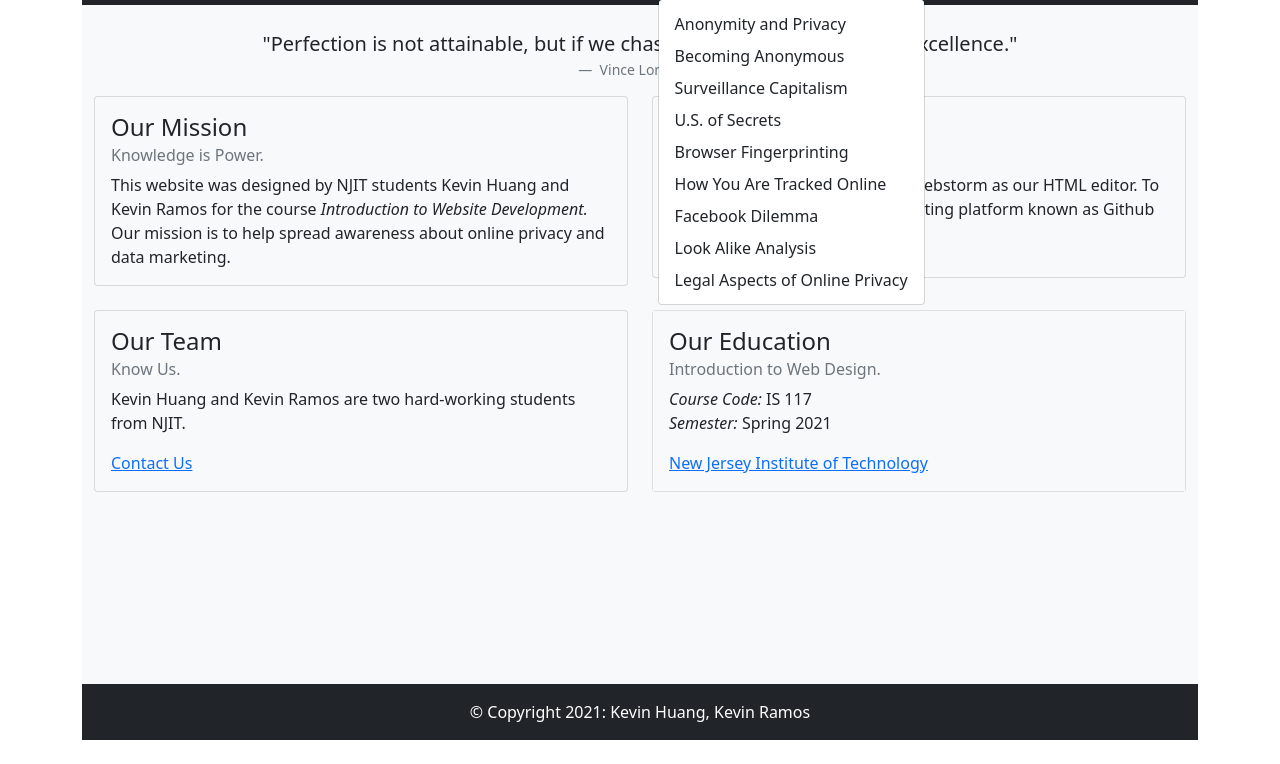
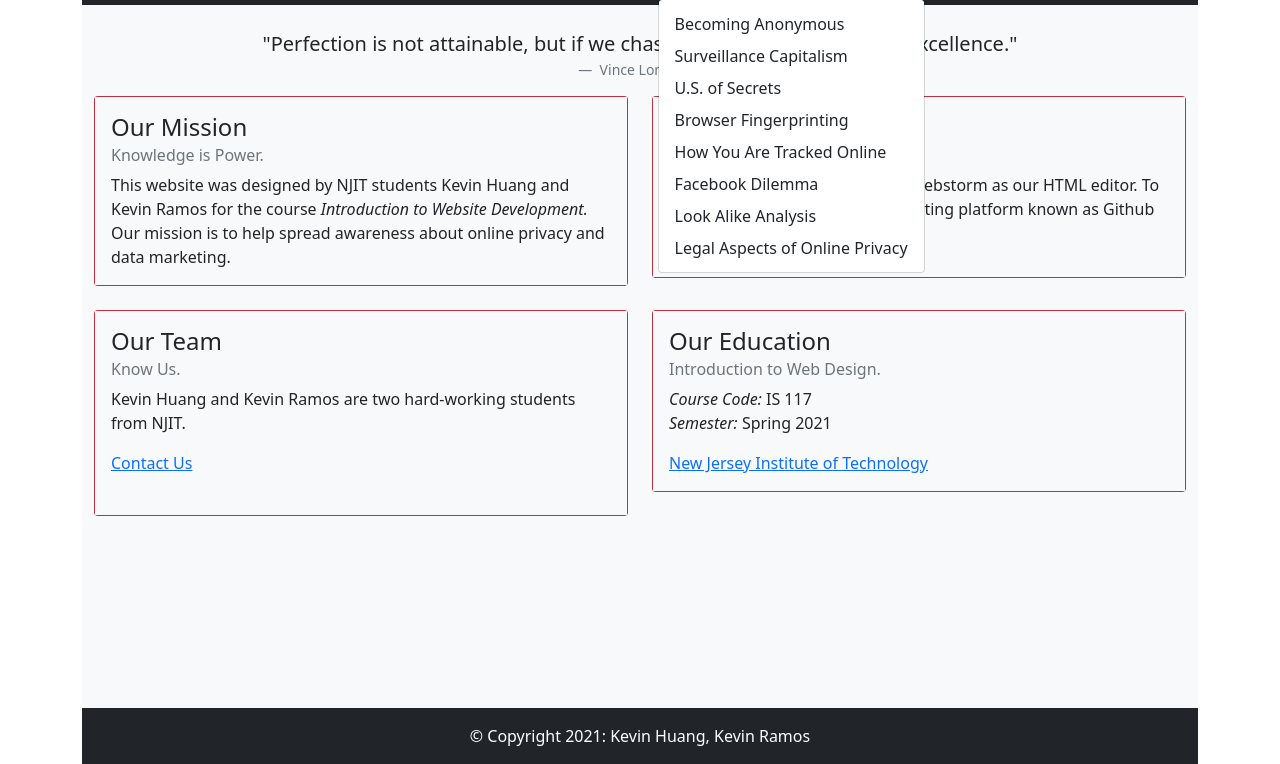
Before and after one commit to kevnramos/Online-Marketing-and-Data-Privacy, a plain HTML site: page docs/about.html in a window 1280 px wide. Both pictures are taken after a click on the button "Your Privacy". Shown: the part 51-815 px from the top of the page. Drawn offline with nearby package versions, Linux system fonts and the light colour scheme.

Commit message:
Bug: Fixed caption on carousel,made it clickable. Made borders on about page red

```diff
--- a/docs/about.html
+++ b/docs/about.html
@@ -42,11 +42,10 @@
                         </a>
                         <ul class="dropdown-menu" aria-labelledby="navbarDropdownMenuLink">
 
-                            <li><a class="dropdown-item" href="anon.html">Anonymity and Privacy</a></li>
-                            <li><a class="dropdown-item" href="#">Becoming Anonymous</a></li>
-                            <li><a class="dropdown-item" href="#">Surveillance Capitalism</a></li>
-                            <li><a class="dropdown-item" href="#">U.S. of Secrets</a></li>
-                            <li><a class="dropdown-item" href="#">Browser Fingerprinting</a></li>
+                            <li><a class="dropdown-item" href="anon.html">Becoming Anonymous</a></li>
+                            <li><a class="dropdown-item" href="capitalism.html">Surveillance Capitalism</a></li>
+                            <li><a class="dropdown-item" href="snowden.html">U.S. of Secrets</a></li>
+                            <li><a class="dropdown-item" href="fingerprint.html">Browser Fingerprinting</a></li>
                             <li><a class="dropdown-item" href="tracking.html">How You Are Tracked Online</a></li>
                             <li><a class="dropdown-item" href="facebook.html">Facebook Dilemma</a></li>
                             <li><a class="dropdown-item" href="lookalike.html">Look Alike Analysis</a></li>
@@ -75,9 +74,9 @@
 
         <div class="row">
             <div class="col-md-6">
-                <div class="card bg-light">
+                <div class="card bg-danger">
 
-                    <div class="card-body">
+                    <div class="card-body bg-light">
                         <h4 class="card-title">Our Mission</h4>
                         <h6 class="card-subtitle mb-2 text-muted">Knowledge is Power.</h6>
                         <p class="card-text">This website was designed by NJIT students Kevin Huang and Kevin
@@ -86,7 +85,6 @@
                             online privacy and data marketing.
                         </p>
 
-
                     </div>
 
 
@@ -94,10 +92,10 @@
 
             </div>
             <br>
-                <div class = "col-md-6">
-                <div class="card bg-light">
+            <div class="col-md-6">
+                <div class="card bg-danger">
 
-                    <div class="card-body">
+                    <div class="card-body bg-light">
                         <h4 class="card-title">Our Design</h4>
                         <h6 class="card-subtitle mb-2 text-muted">Know your Tools.</h6>
                         <p class="card-text">
@@ -107,7 +105,7 @@
                             the code hosting platform known as Github
                         </p>
                         <a href="https://www.jetbrains.com/webstorm/" class="card-link" target="_blank">Webstorm</a>
-                        <a href="https://github.com/" class="card-link" target="_blank">GitHub. </a>
+                        <a href="https://github.com/" class="card-link" target="_blank">GitHub</a>
 
 
                     </div>
@@ -116,14 +114,13 @@
             <br>
 
 
-
-
         </div>
         <br>
-        <div class = "row">
+        <div class="row">
             <div class="col-md-6">
-                <div class="card bg-light">
-                    <div class="card-body">
+                <div class="card bg-danger">
+
+                    <div class="card-body bg-light">
                         <h4 class="card-title">Our Team</h4>
                         <h6 class="card-subtitle mb-2 text-muted">Know Us.</h6>
 
@@ -131,18 +128,17 @@
                             NJIT. </p>
                         <a href="team.html" class="card-link">Contact Us </a>
 
-                        <br>
+                        <br><br>
                     </div>
                 </div>
             </div>
             <br>
-                <div class = "col-md-6">
-                <div class="card">
+            <div class="col-md-6">
+                <div class="card bg-danger">
 
                     <div class="card-body bg-light">
                         <h4 class="card-title">Our Education</h4>
                         <h6 class="card-subtitle mb-2 text-muted">Introduction to Web Design.</h6>
-
 
 
                         <p class="card-text text-dark"><i>Course Code:</i> IS 117
@@ -156,16 +152,12 @@
                 </div>
 
 
-
-
             </div>
         </div>
 
         <br><br><br><br><br><br><br><br>
 
     </div>
-
-
 
 
     <footer class="bg-dark text-center text-lg-start">
```
Also changed, not shown: docs/anon.html (+1 -1 lines), docs/index.html (+10 -4 lines), docs/team.html (+1 -1 lines), docs/tracking.html (+1 -1 lines). Lines whose indentation alone changed are shown as unchanged.
